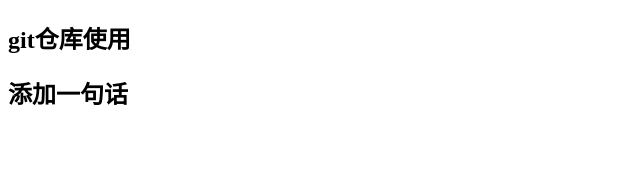
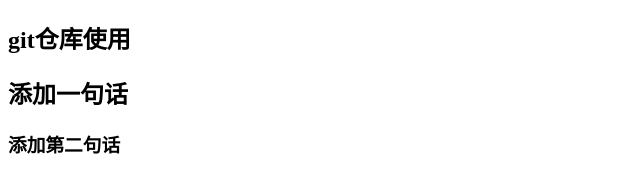
Before and after one commit to zsw050202/test, a plain HTML site: page index.html in a window 1280 px wide. Shown: the whole page, without its empty margins (0-640 px from the left). Drawn offline with Linux system fonts and the light colour scheme.

Commit message:
add two word

```diff
--- a/index.html
+++ b/index.html
@@ -7,5 +7,6 @@
 <body>
 	<h2>git仓库使用</h2>
 	<h2>添加一句话</h2>
+	<h3>添加第二句话</h3>
 </body>
 </html>
```
